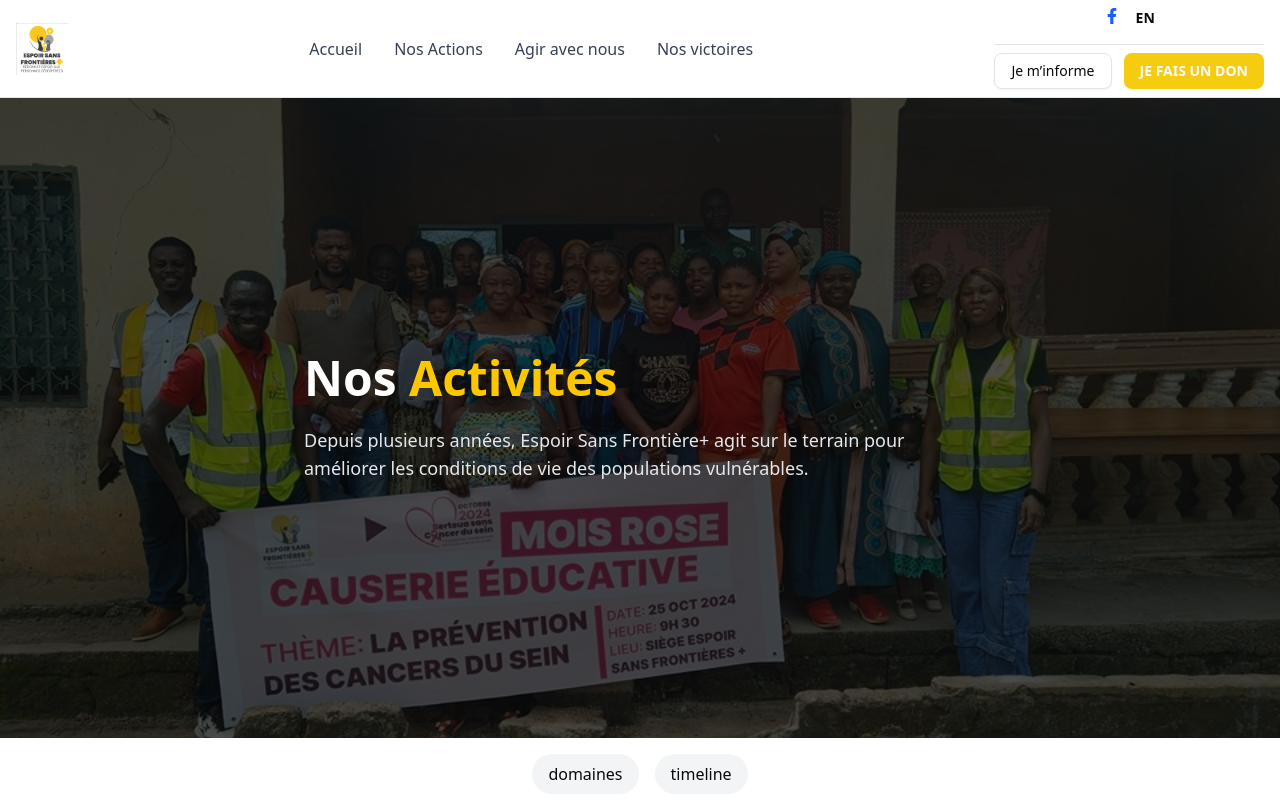
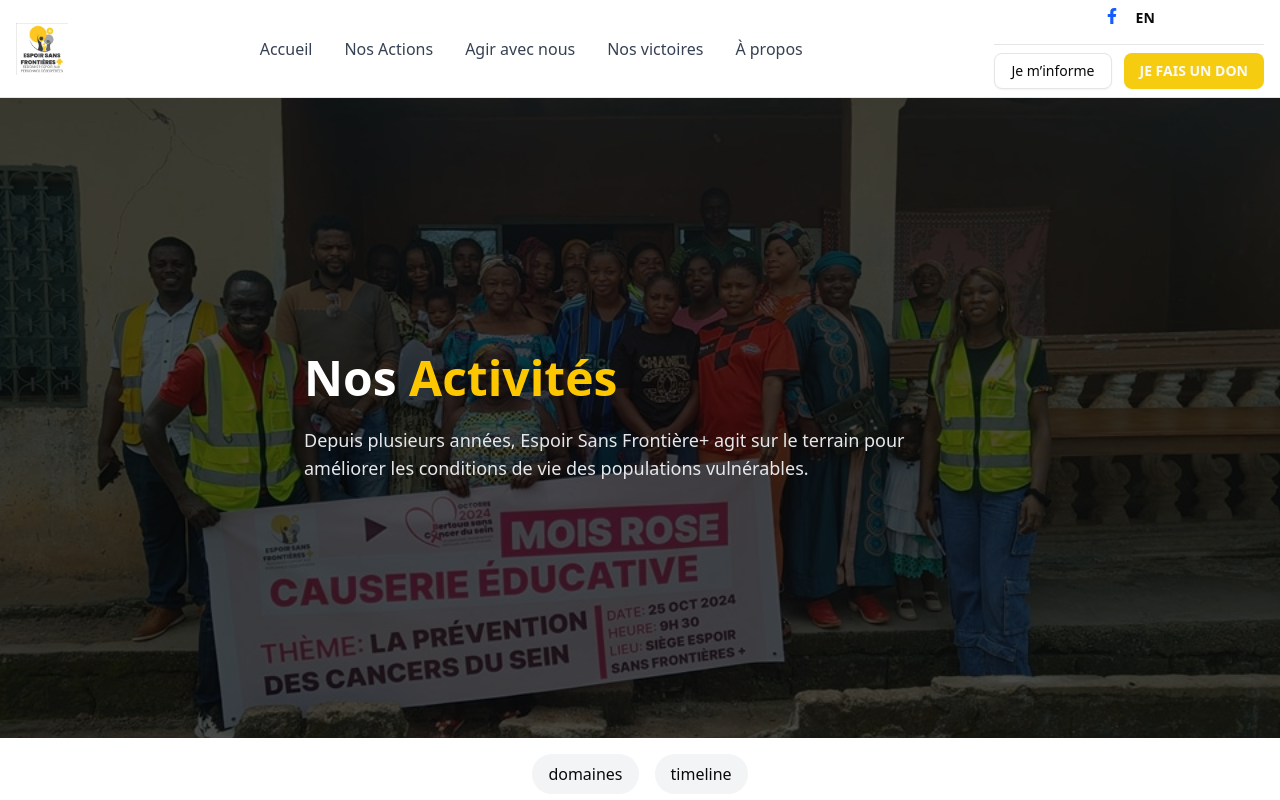
Before and after one commit to glish0/aesfplus, a Next.js app: page /fr/actions in a window 1280 px wide. Shown: the top 800 px of the page. Built offline with nearby package versions, Linux system fonts and the light colour scheme.

Commit message:
build error fix

```diff
--- a/app/[locale]/about/page.tsx
+++ b/app/[locale]/about/page.tsx
@@ -6,9 +6,9 @@ import { notFound } from "next/navigation";
 export default async function AboutPage({
     params,
 }: {
-    params: { locale: string }; // ✅ FIX
+    params: Promise<{ locale: string }>; // ✅ params is a Promise
 }) {
-    const locale = params.locale;
+    const { locale } = await params; // ✅ await the params
 
     if (!isValidLocale(locale)) {
         notFound();
--- a/app/[locale]/actions/page.tsx
+++ b/app/[locale]/actions/page.tsx
@@ -1,14 +1,14 @@
+import ActivitiesPage from "@/components/actions/NosActivite";
 import { getDictionary } from "@/lib/dictionnaries/dictionnaries";
 import { isValidLocale } from "@/lib/i18n";
-import ActivitiesPage from "@/components/actions/NosActivite";
 import { notFound } from "next/navigation";
 
 export default async function ActionsPage({
     params,
 }: {
-    params: { locale: string }; // ✅ correct
+    params: Promise<{ locale: string }>; // ✅ params is a Promise
 }) {
-    const locale = params.locale;
+    const { locale } = await params; // ✅ await the params
 
     if (!isValidLocale(locale)) {
         notFound();
--- a/app/[locale]/devenir-partenaire/page.tsx
+++ b/app/[locale]/devenir-partenaire/page.tsx
@@ -6,9 +6,9 @@ import { notFound } from "next/navigation";
 export default async function BecomePartnerPage({
     params,
 }: {
-    params: { locale: string }; // ✅ FIX
+    params: Promise<{ locale: string }>; // ✅ params is a Promise
 }) {
-    const locale = params.locale;
+    const { locale } = await params; // ✅ await the params
 
     if (!isValidLocale(locale)) {
         notFound();
--- a/app/[locale]/devenir-un-benevol/page.tsx
+++ b/app/[locale]/devenir-un-benevol/page.tsx
@@ -6,9 +6,9 @@ import { notFound } from "next/navigation";
 export default async function BenevolPage({
     params,
 }: {
-    params: { locale: string }; // ✅ FIX
+    params: Promise<{ locale: string }>; // ✅ params is a Promise
 }) {
-    const locale = params.locale;
+    const { locale } = await params; // ✅ await the params
 
     if (!isValidLocale(locale)) {
         notFound();
--- a/app/[locale]/la-galerie-des-projets-esf/page.tsx
+++ b/app/[locale]/la-galerie-des-projets-esf/page.tsx
@@ -6,9 +6,9 @@ import { notFound } from "next/navigation";
 export default async function GaleryPage({
     params,
 }: {
-    params: { locale: string }; // ✅ FIX
+    params: Promise<{ locale: string }>; // ✅ FIX: params is now a Promise
 }) {
-    const locale = params.locale;
+    const { locale } = await params; // ✅ FIX: await the params Promise
 
     if (!isValidLocale(locale)) {
         notFound();
--- a/app/[locale]/nos-realisations/page.tsx
+++ b/app/[locale]/nos-realisations/page.tsx
@@ -6,9 +6,9 @@ import { notFound } from "next/navigation";
 export default async function NosRealisationsPage({
     params,
 }: {
-    params: { locale: string }; // ✅ correct
+    params: Promise<{ locale: string }>; // 👈 Change: params is a Promise
 }) {
-    const locale = params.locale;
+    const { locale } = await params; // 👈 Change: await the params
 
     if (!isValidLocale(locale)) {
         notFound();
--- a/components/navbar/Navbar.tsx
+++ b/components/navbar/Navbar.tsx
@@ -95,6 +95,7 @@ export async function Navbar({ locale }: { locale: Locale }) {
               },
             ]}
           />
+          <Link href={'/fr/about'} className="font-medium text-gray-700 hover:text-black transition">{dict.nav.about}</Link>
         </nav>
 
         <div className="hidden lg:flex lg:flex-col items-center gap-4 ">
```
